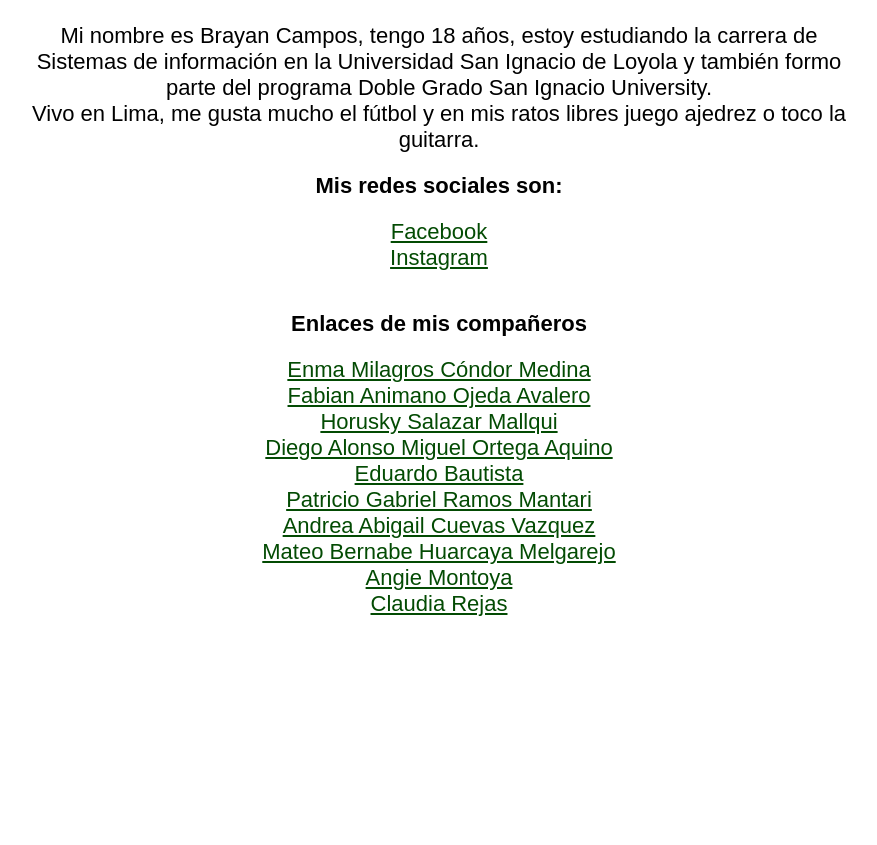
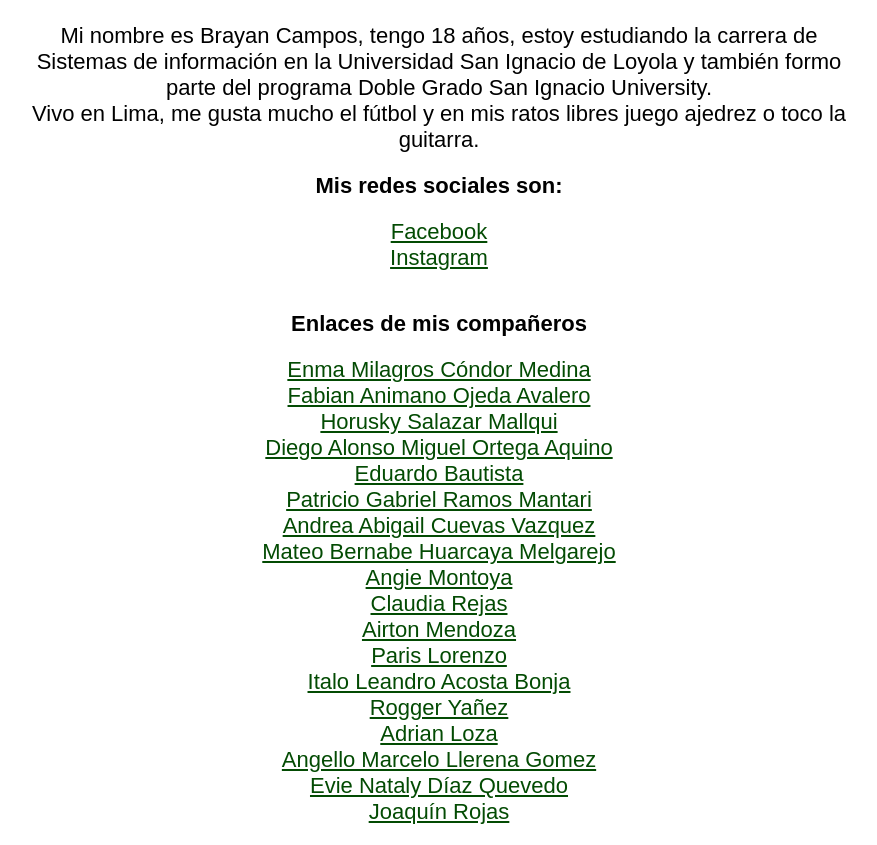
Before and after one commit to Brayan-campos02/Brayancampos, a plain HTML site: page index.html in a window 1280 px wide. Shown: the part 2706-3551 px from the top of the page, without its empty margins (201-1078 px from the left). Before the commit the page ends 3343 px from the top, so only its background shows below. Drawn offline with Linux system fonts and the light colour scheme.

Commit message:
Add files via upload

```diff
--- a/index.html
+++ b/index.html
@@ -69,8 +69,14 @@
                    <li><a href="https://mateobernabehuarcayamelgarejo.me/" , style="color: rgb(3, 75, 3);">Mateo Bernabe Huarcaya Melgarejo</a></li>
                    <li><a href="https://angiemichellemontoyarocca.github.io" , style="color: rgb(3, 75, 3);">Angie Montoya</a></li>
                    <li><a href="https://www.claudiafernandarejasruiz.me" , style="color: rgb(3, 75, 3);">Claudia Rejas</a></li>
-                   <li><a href="https://" , style="color: rgb(3, 75, 3);"></a></li>
-                   <li><a href="https://" , style="color: rgb(3, 75, 3);"></a></li>
+                   <li><a href="https://airton-mendoza.github.io/airtonmendoza/" , style="color: rgb(3, 75, 3);">Airton Mendoza</a></li>
+                   <li><a href="https://parislorenzo.github.io/" , style="color: rgb(3, 75, 3);">Paris Lorenzo</a></li>
+                   <li><a href="https://italoacostabonija.me/italoacosta.github.io/" , style="color: rgb(3, 75, 3);">Italo Leandro Acosta Bonja</a></li>
+                   <li><a href="https://record-dishes.000webhostapp.com/" , style="color: rgb(3, 75, 3);">Rogger Yañez</a></li>
+                   <li><a href="https://fundacionbj.000webhostapp.com/" , style="color: rgb(3, 75, 3);">Adrian Loza</a></li>
+                   <li><a href="https://angello5.github.io/Angello-Marcelo-Llerena-Gomez/" , style="color: rgb(3, 75, 3);">Angello Marcelo Llerena Gomez</a></li>
+                   <li><a href="https://eviediaz.me/" , style="color: rgb(3, 75, 3);">Evie Nataly Díaz Quevedo</a></li>
+                   <li><a href="https://loxxrm.github.io/Joaquin-Alonso-Rojas-Morales/" , style="color: rgb(3, 75, 3);">Joaquín Rojas</a></li>
                </ul>
             </div>
         </div>
```
